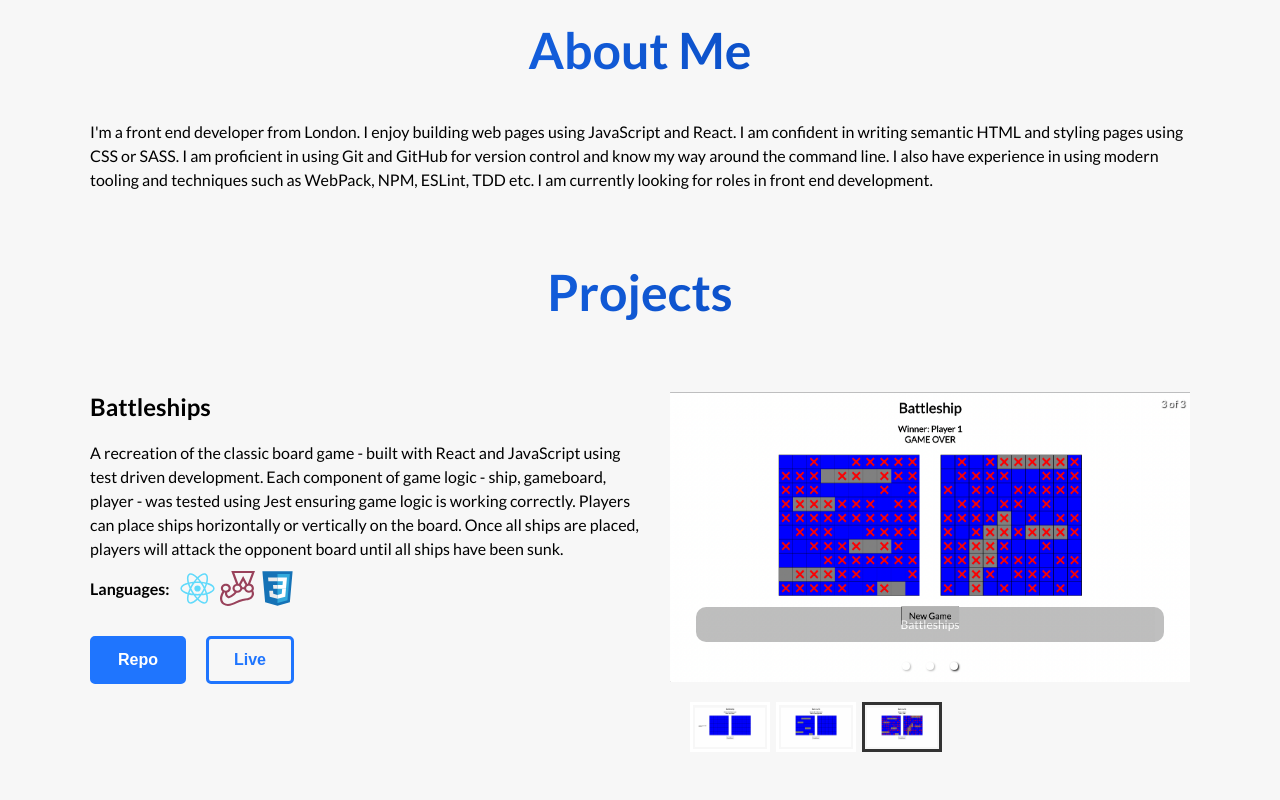
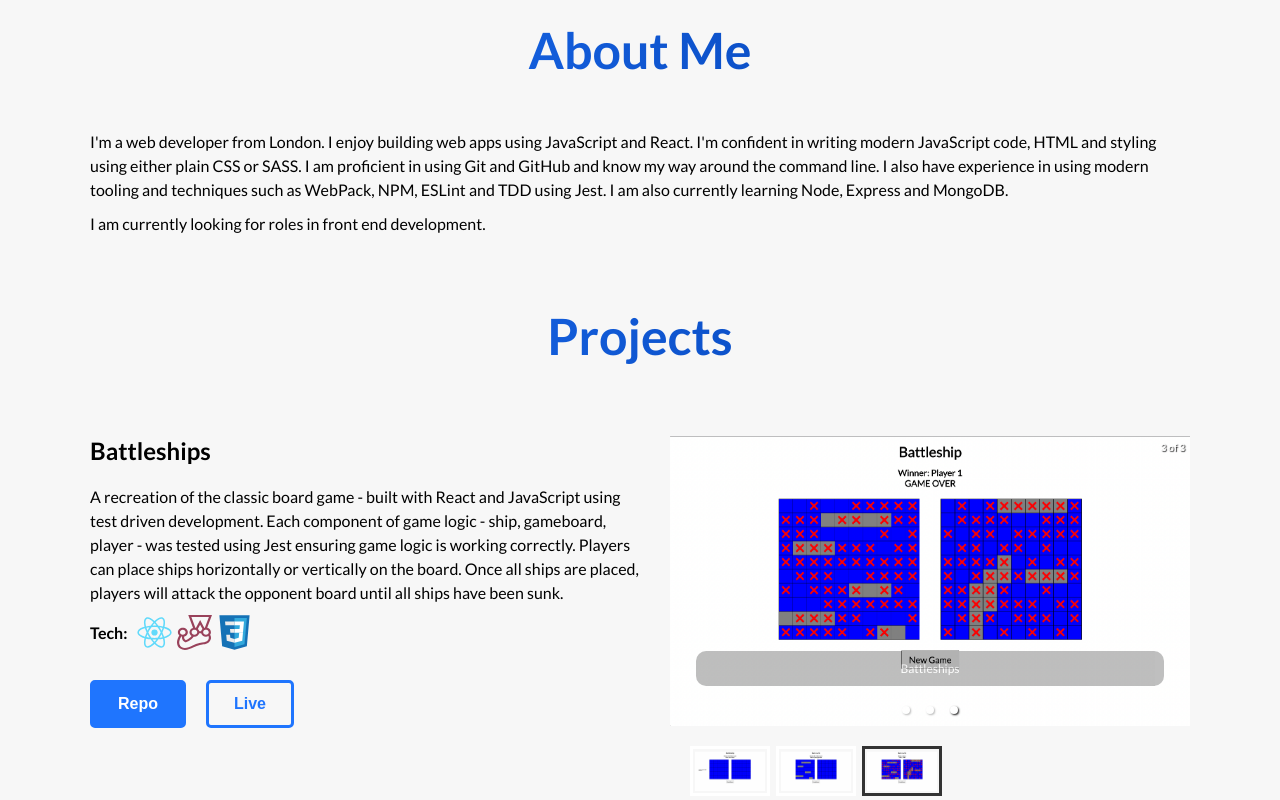
Before and after one commit to sultanp91/portfolio, a React (Create React App) app: page / in a window 1280 px wide. Shown: the part 820-1620 px from the top of the page. Built offline with nearby package versions, Linux system fonts and the light colour scheme.

Commit message:
updated about section

```diff
--- a/src/App.css
+++ b/src/App.css
@@ -51,12 +51,13 @@
 .hero__svg {
   position: absolute;
   left: 0;
-  top: 50%;
+  top: 45%;
   transform: translateY(-50%);
   z-index: 1;
 }
 
 .hero__heading {
+  margin-top: -5%;
   font-size: clamp(5vw, 8rem, 12vw);
   z-index: 2;
 }
@@ -81,6 +82,11 @@
 .about-section__content {
   font-size: 1.6rem;
   line-height: 1.5;
+  margin-top: 1rem;
+}
+
+.about-section__content:last-of-type {
+  margin-top: 1rem;
 }
 
 /* Projects Section */
--- a/src/components/about.js
+++ b/src/components/about.js
@@ -5,13 +5,16 @@ function About() {
     <section className="about-section" id="about">
       <h2 className="about-section__heading heading-text-gradient">About Me</h2>
       <p className="about-section__content">
-        I'm a front end developer from London. I enjoy building web pages using
-        JavaScript and React. I am confident in writing semantic HTML and
-        styling pages using CSS or SASS. I am proficient in using Git and GitHub
-        for version control and know my way around the command line. I also have
-        experience in using modern tooling and techniques such as WebPack, NPM,
-        ESLint, TDD etc. I am currently looking for roles in front end
-        development.
+        I'm a web developer from London. I enjoy building web apps using
+        JavaScript and React. I'm confident in writing modern JavaScript code,
+        HTML and styling using either plain CSS or SASS. I am proficient in
+        using Git and GitHub and know my way around the command line. I also
+        have experience in using modern tooling and techniques such as WebPack,
+        NPM, ESLint and TDD using Jest. I am also currently learning Node,
+        Express and MongoDB.
+      </p>
+      <p className="about-section__content">
+        I am currently looking for roles in front end development.
       </p>
     </section>
   );
--- a/src/components/contact.js
+++ b/src/components/contact.js
@@ -2,7 +2,7 @@ import React from "react";
 
 function Contact() {
   return (
-    <div className="contact-section">
+    <div className="contact-section" id="contact">
       <h2 className="contact-section__heading heading-text-gradient">
         Contact
       </h2>
--- a/src/components/projects.js
+++ b/src/components/projects.js
@@ -9,7 +9,7 @@ function Projects({ title, description, images, repo, live, tech }) {
         <p className="projects-section-text__content">{description}</p>
         <div className="projects-section-text__technologies">
           <span className="projects-section-text__content">
-            <strong>Languages: </strong>
+            <strong>Tech: </strong>
           </span>
           {tech.map((t) => t())}
         </div>
--- a/src/components/wave.js
+++ b/src/components/wave.js
@@ -12,7 +12,7 @@ function Wave() {
       <motion.path
         initial={{ pathLength: 0, pathOffset: 1 }}
         animate={{ pathLength: 1, pathOffset: 0 }}
-        transition={{ duration: 1 }}
+        transition={{ duration: 0.9 }}
         d="M1440 27.4774C1352.73 19.8184 1122.41 49.0556 899.331 227.276C620.48 450.052 354.282 355.647 170.328 185.318C23.165 49.0556 -4.21721 8.32998 0.487081 5"
         stroke="#EE204D"
         strokeOpacity="0.7"
```
